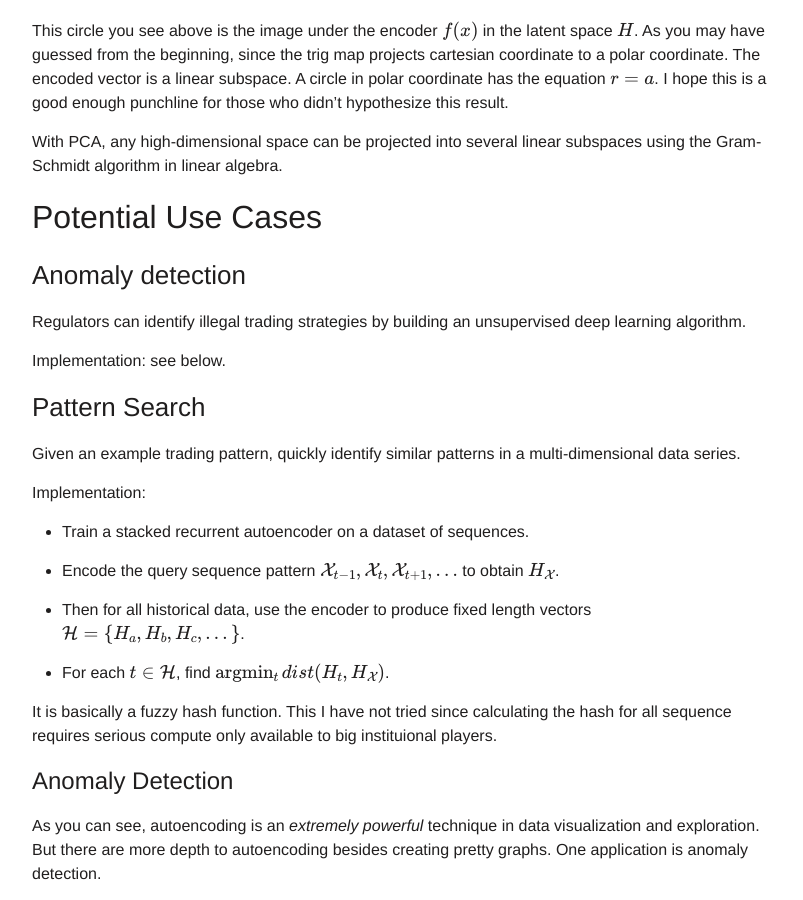
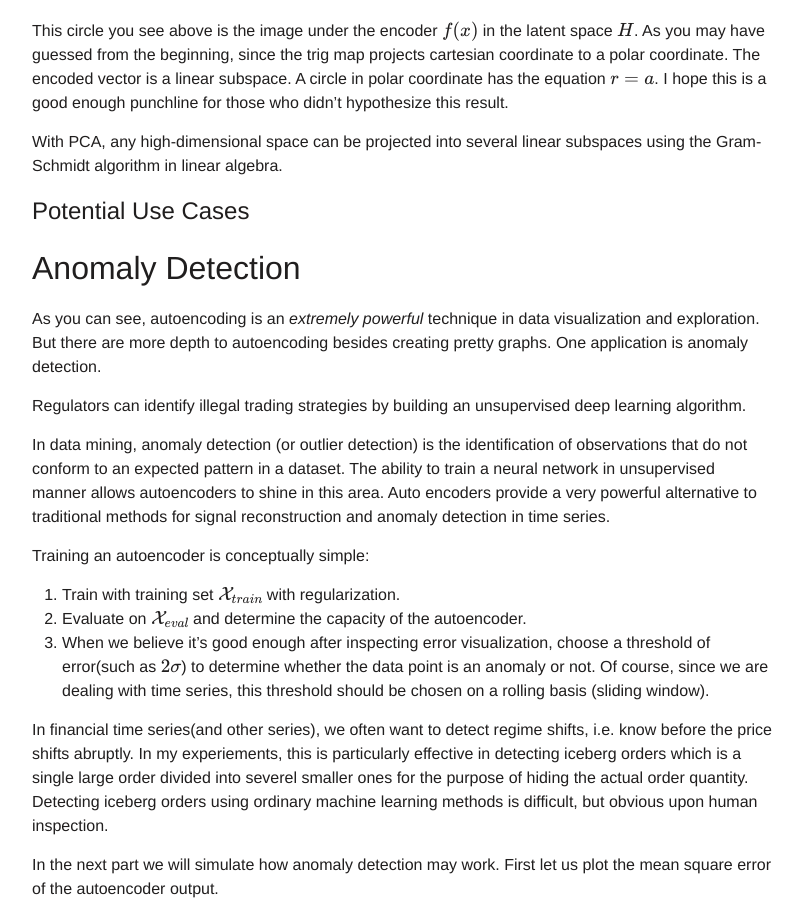
Before and after one commit to 0b01/rickyhan.com, a Jekyll site: the page built from _posts/2017-09-14-autoencoders.markdown, in a window 1280 px wide and 900 px high, scrolled down 9872 px. Shown: the whole window, without its empty margins (238-1041 px from the left). Built offline with Jekyll 4.4.1, drawn with Linux system fonts in a browser that asks for light colours; formulas are drawn with MathJax 3; some of the changed text lies outside the part shown.

Commit message:
fixed headings

````diff
--- a/_posts/2017-09-14-autoencoders.markdown
+++ b/_posts/2017-09-14-autoencoders.markdown
@@ -3160,33 +3160,14 @@ This circle you see above is the image under the encoder $$f(x)$$ in the latent
 
 With PCA, any high-dimensional space can be projected into several linear subspaces using the Gram-Schmidt algorithm in linear algebra.
 
-## Potential Use Cases
-
-### Anomaly detection
+# Potential Use Cases
+
+
+## Anomaly Detection
+
+As you can see, autoencoding is an *extremely powerful* technique in data visualization and exploration. But there are more depth to autoencoding besides creating pretty graphs. One application is anomaly detection.
 
 Regulators can identify illegal trading strategies by building an unsupervised deep learning algorithm.
-
-Implementation: see below.
-
-### Pattern Search
-
-Given an example trading pattern, quickly identify similar patterns in a multi-dimensional data series.
-
-Implementation:
-
-* Train a stacked recurrent autoencoder on a dataset of sequences.
-
-* Encode the query sequence pattern $${\mathcal{X}_{t-1}, \mathcal{X}_{t}, \mathcal{X}_{t+1}, ...}$$ to obtain $$H_{\mathcal{X}}$$.
-
-* Then for all historical data, use the encoder to produce fixed length vectors $$\mathcal{H} = \{H_{a}, H_{b}, H_{c}, ...\}$$.
-
-* For each $$t \in \mathcal{H}$$, find $$\arg\!\min_t dist(H_{t}, H_{\mathcal{X}})$$.
-
-It is basically a fuzzy hash function. This I have not tried since calculating the hash for all sequence requires serious compute only available to big instituional players.
-
-# Anomaly Detection
-
-As you can see, autoencoding is an *extremely powerful* technique in data visualization and exploration. But there are more depth to autoencoding besides creating pretty graphs. One application is anomaly detection.
 
 In data mining, anomaly detection (or outlier detection) is the identification of observations that do not conform to an expected pattern in a dataset. The ability to train a neural network in unsupervised manner allows autoencoders to shine in this area. Auto encoders provide a very powerful alternative to traditional methods for signal reconstruction and anomaly detection in time series.
 
@@ -3235,9 +3216,7 @@ plt.xlim(0,10)
 plt.show()
 ```
 
-
 ![png](/static/autoencoders/output_29_0.png)
-
 
 
 ```python
````
Also changed, not shown: other parts of _posts/2017-09-14-autoencoders.markdown (+17 -7 lines).
